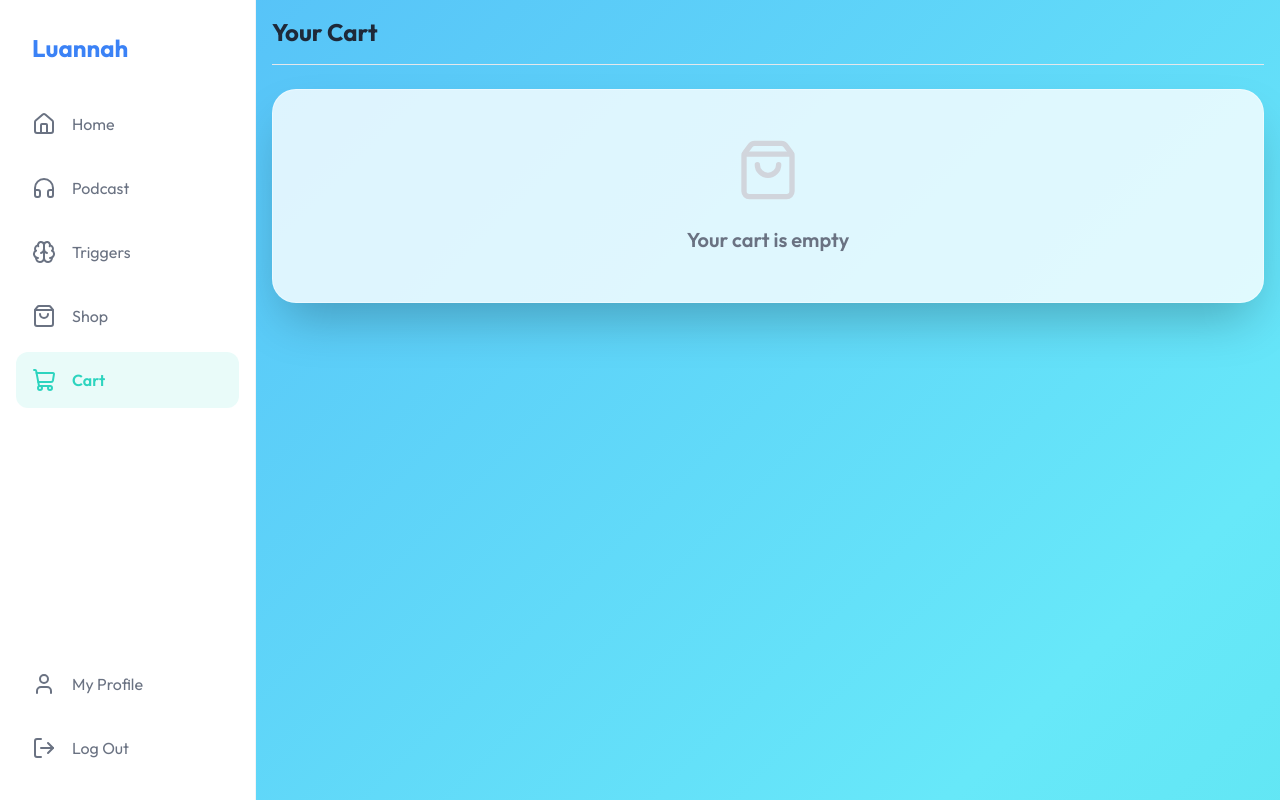
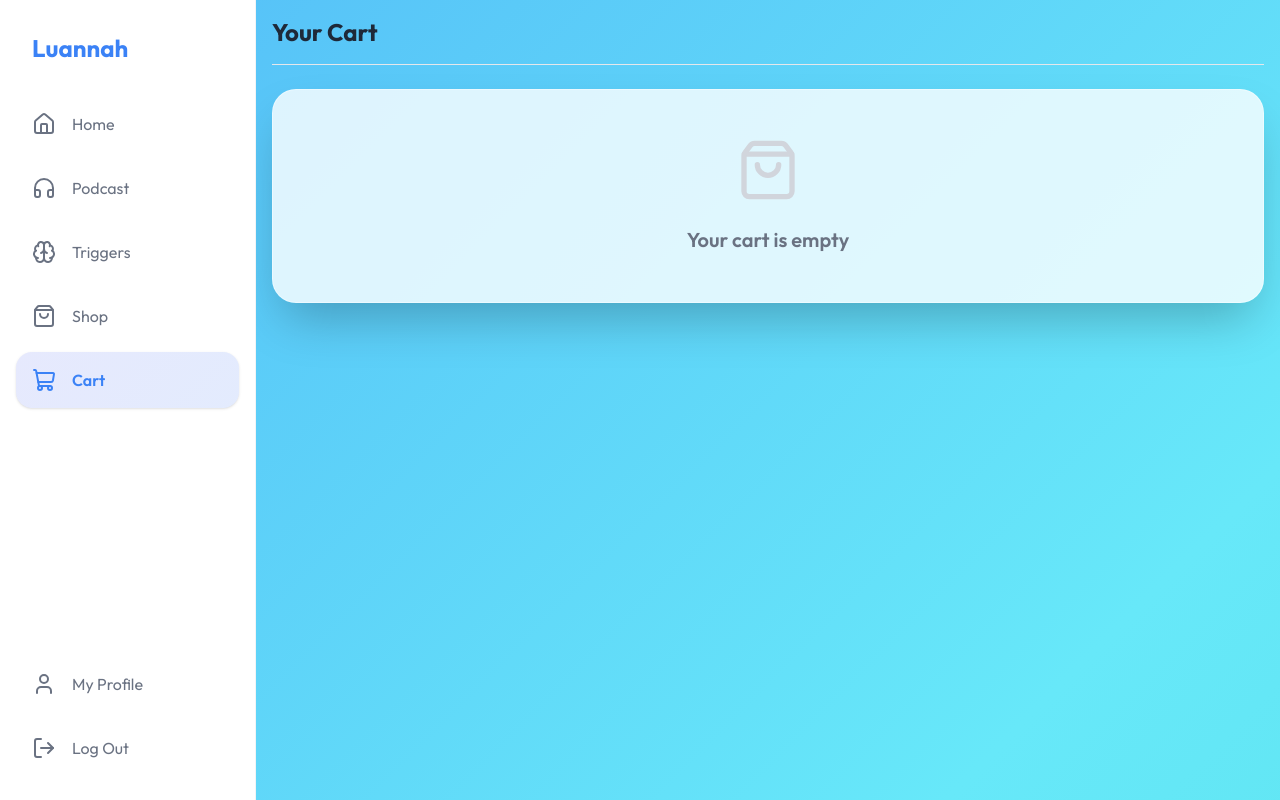
Before and after one commit to jesussalinasdev/luannah-app, a Next.js app: page /dashboard/cart in a window 1280 px wide. Built offline with nearby package versions, Linux system fonts and the light colour scheme.

Commit message:
style: add animated background to active nav items

```diff
--- a/src/app/dashboard/layout.tsx
+++ b/src/app/dashboard/layout.tsx
@@ -55,9 +55,12 @@ export default function DashboardLayout({ children }: { children: React.ReactNod
             const Icon = item.icon;
             const isActive = pathname === item.path;
             return (
-              <Link key={item.name} href={item.path} className={`flex items-center gap-4 p-4 rounded-xl transition-colors ${isActive ? 'bg-[var(--color-accent-teal)]/10 text-[var(--color-accent-teal)] font-semibold' : 'text-gray-500 hover:bg-gray-50'}`}>
-                <Icon size={24} />
-                <span>{item.name}</span>
+              <Link key={item.name} href={item.path} className={`flex items-center gap-4 p-4 rounded-2xl transition-all relative overflow-hidden ${isActive ? 'text-[var(--color-accent-blue)] font-semibold shadow-sm' : 'text-gray-500 hover:bg-gray-50'}`}>
+                {isActive && (
+                  <div className="absolute inset-0 animated-marine-bg opacity-15 -z-10"></div>
+                )}
+                <Icon size={24} className="z-10" />
+                <span className="z-10">{item.name}</span>
               </Link>
             );
           })}
@@ -85,9 +88,12 @@ export default function DashboardLayout({ children }: { children: React.ReactNod
           const Icon = item.icon;
           const isActive = pathname === item.path;
           return (
-            <Link key={item.name} href={item.path} className={`flex flex-col items-center gap-1 p-2 ${isActive ? 'text-[var(--color-accent-teal)]' : 'text-gray-400'}`}>
-              <Icon size={isActive ? 28 : 24} className="transition-all" />
-              <span className="text-[10px] font-medium">{item.name}</span>
+            <Link key={item.name} href={item.path} className={`flex flex-col items-center justify-center gap-1 w-16 h-16 rounded-2xl transition-all relative overflow-hidden ${isActive ? 'text-[var(--color-accent-blue)] shadow-sm' : 'text-gray-400'}`}>
+              {isActive && (
+                <div className="absolute inset-0 animated-marine-bg opacity-20 -z-10"></div>
+              )}
+              <Icon size={isActive ? 26 : 24} className="transition-all z-10" />
+              <span className="text-[10px] font-medium z-10">{item.name}</span>
             </Link>
           );
         })}
```
